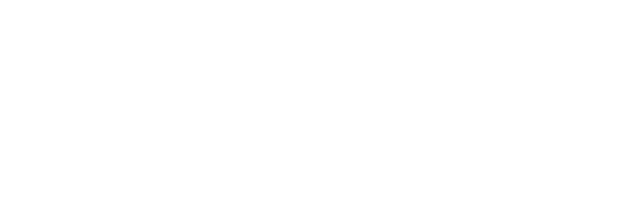
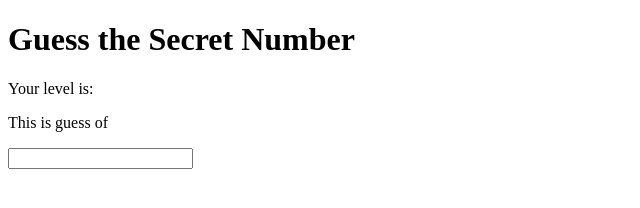
Before and after one commit to Off-Grid-Dev/secret-number-rust, a plain HTML site: page index.html in a window 1280 px wide. Shown: the whole page, without its empty margins (0-640 px from the left). Drawn offline with Linux system fonts and the light colour scheme.

Commit message:
set up initial dom in html

```diff
--- a/index.html
+++ b/index.html
@@ -5,13 +5,20 @@
   <meta charset="UTF-8">
   <meta name="viewport" content="width=device-width, initial-scale=1.0">
   <meta name="description" content="A guessing game where the user guesses what the random number is">
-  <title>Secret Number | Guessing Game</title>
+  <title>Secret Number | Guessing Game for Chumps</title>
   <link rel="stylesheet" href="./style.css">
   <script type="module" src="./frontend.js"></script>
 </head>
 
 <body>
-
+  <h1>Guess the Secret Number</h1>
+  <div class="game">
+    <p>Your level is: <span id="level"></span></p>
+    <p>This is guess <span id="attempts"></span> of <span id="totalAttempts"></span></p>
+    <input type="text" name="guessInput" id="guessInput">
+    <p id="response"></p>
+    <p id="debug"></p>
+  </div>
 </body>
 
 </html>
```
